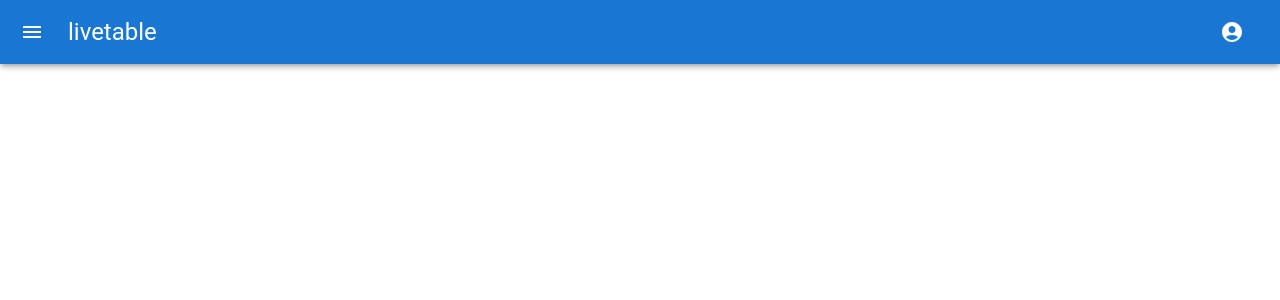
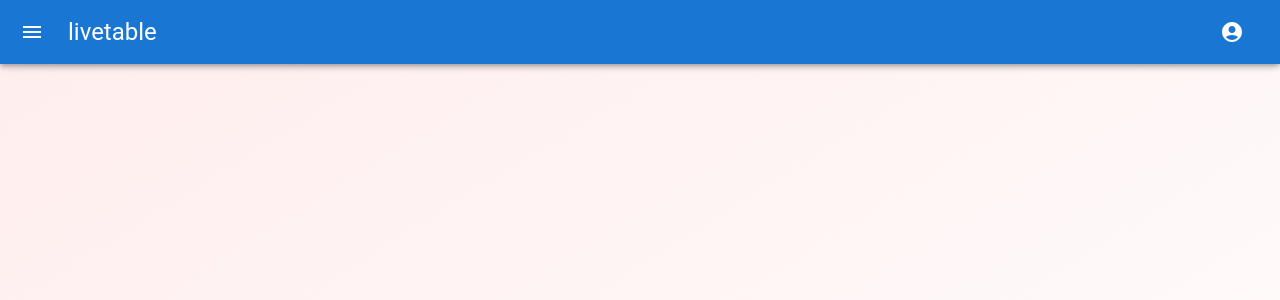
Before and after one commit to hikuohiku/livetable, a Next.js app: page / in a window 1280 px wide. Shown: the top 300 px of the page. Built offline with nearby package versions, Linux system fonts and the light colour scheme.

Commit message:
up: layout.tsx 全体レイアウトにBackgroundを追加，メタデータにテーマカラーを設定

```diff
--- a/app/layout.tsx
+++ b/app/layout.tsx
@@ -1,12 +1,18 @@
-import type { Metadata } from "next";
-import { Inter } from "next/font/google";
-import "./globals.css";
+import type { Metadata } from 'next';
+import type { Viewport } from 'next/types';
+import { Inter } from 'next/font/google';
+import './globals.css';
+import Background from '../components/Background';
 
-const inter = Inter({ subsets: ["latin"] });
+const inter = Inter({ subsets: ['latin'] });
 
 export const metadata: Metadata = {
-  title: "livetable",
-  description: "timetable for Youtube live",
+  title: 'livetable',
+  description: 'timetable for Youtube live',
+};
+
+export const viewport: Viewport = {
+  themeColor: '#ffeded',
 };
 
 export default function RootLayout({
@@ -15,8 +21,11 @@ export default function RootLayout({
   children: React.ReactNode;
 }>) {
   return (
-    <html lang="ja">
-      <body className={inter.className}>{children}</body>
+    <html lang='ja'>
+      <body className={inter.className}>
+        <Background />
+        {children}
+      </body>
     </html>
   );
 }
```
